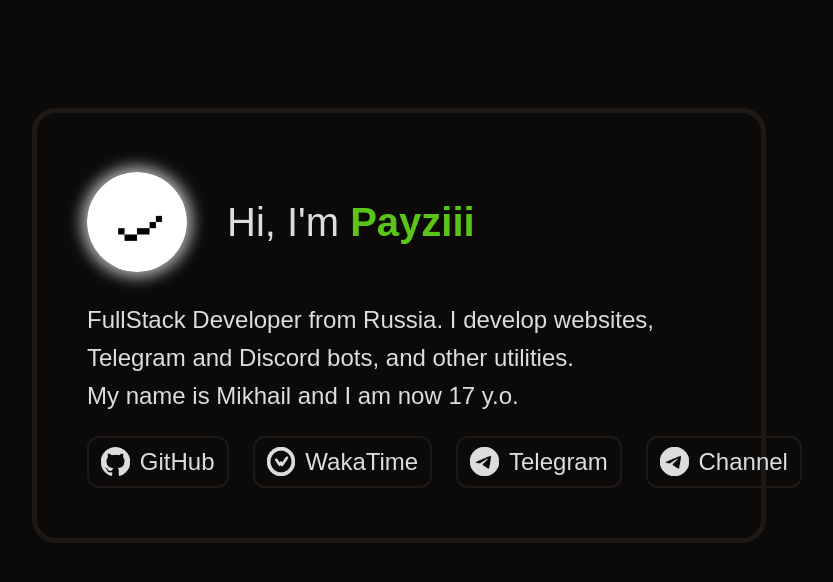
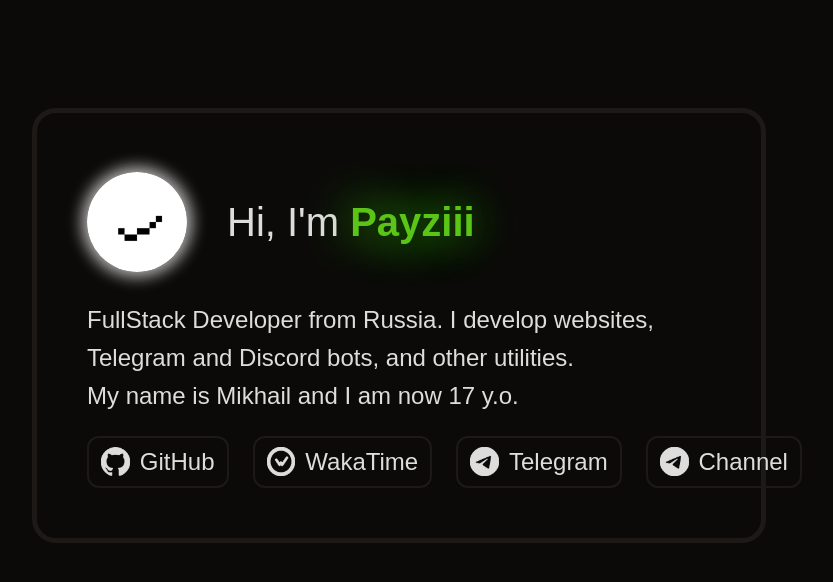
Before and after one commit to Payziii/MyWebsite, a Vue app: page / in a window 1280 px wide. Shown: the top 582 px of the page, without its empty margins (296-1129 px from the left). Built offline with nearby package versions, Linux system fonts and the light colour scheme; a web font is replaced by a local one.

Commit message:
подсветка никнейма

```diff
--- a/src/views/HomeView.vue
+++ b/src/views/HomeView.vue
@@ -8,7 +8,7 @@
   <div class="basic">
     <div class="nickname">
       <img src="/payziii.jpg" class="avatar" />
-      <h1>{{ $t('basic.hello') }} <span style="font-weight: 700; color: var(--green)">Payziii</span></h1>
+      <h1>{{ $t('basic.hello') }} <span class="payziii">Payziii</span></h1>
     </div>
     <h2>{{ $t('basic.description_1') }}<br />{{ $t('basic.description_2') }}</h2>
     <div class="btns">
@@ -40,6 +40,12 @@
   width: 100%;
   height: 50%;
   padding: 50px;
+
+  .payziii {
+    font-weight: 700;
+    color: var(--green);
+    text-shadow: 0 0 50px rgba(60, 255, 0, 1);
+  }
 
   .nickname {
     display: flex;
```
